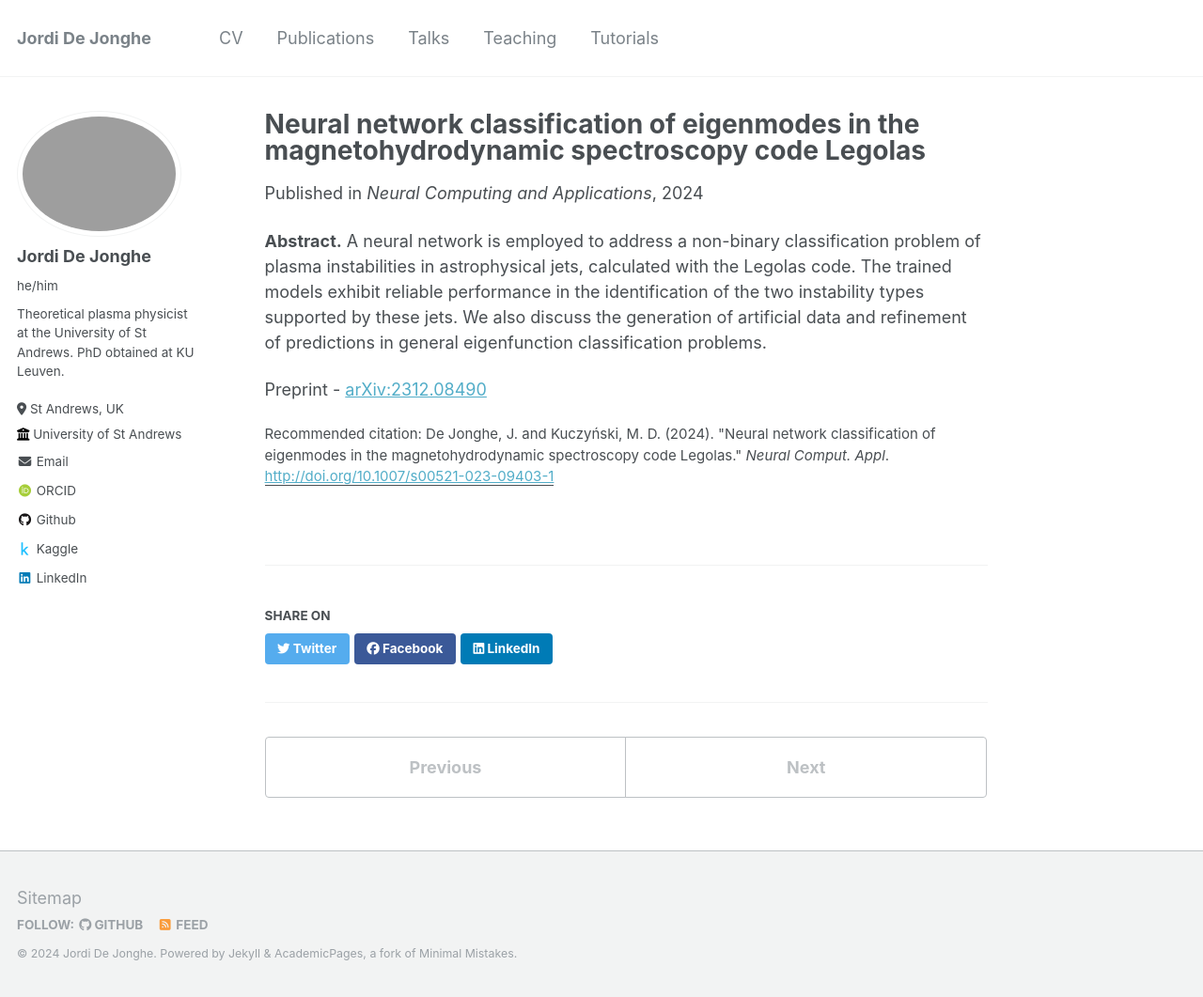
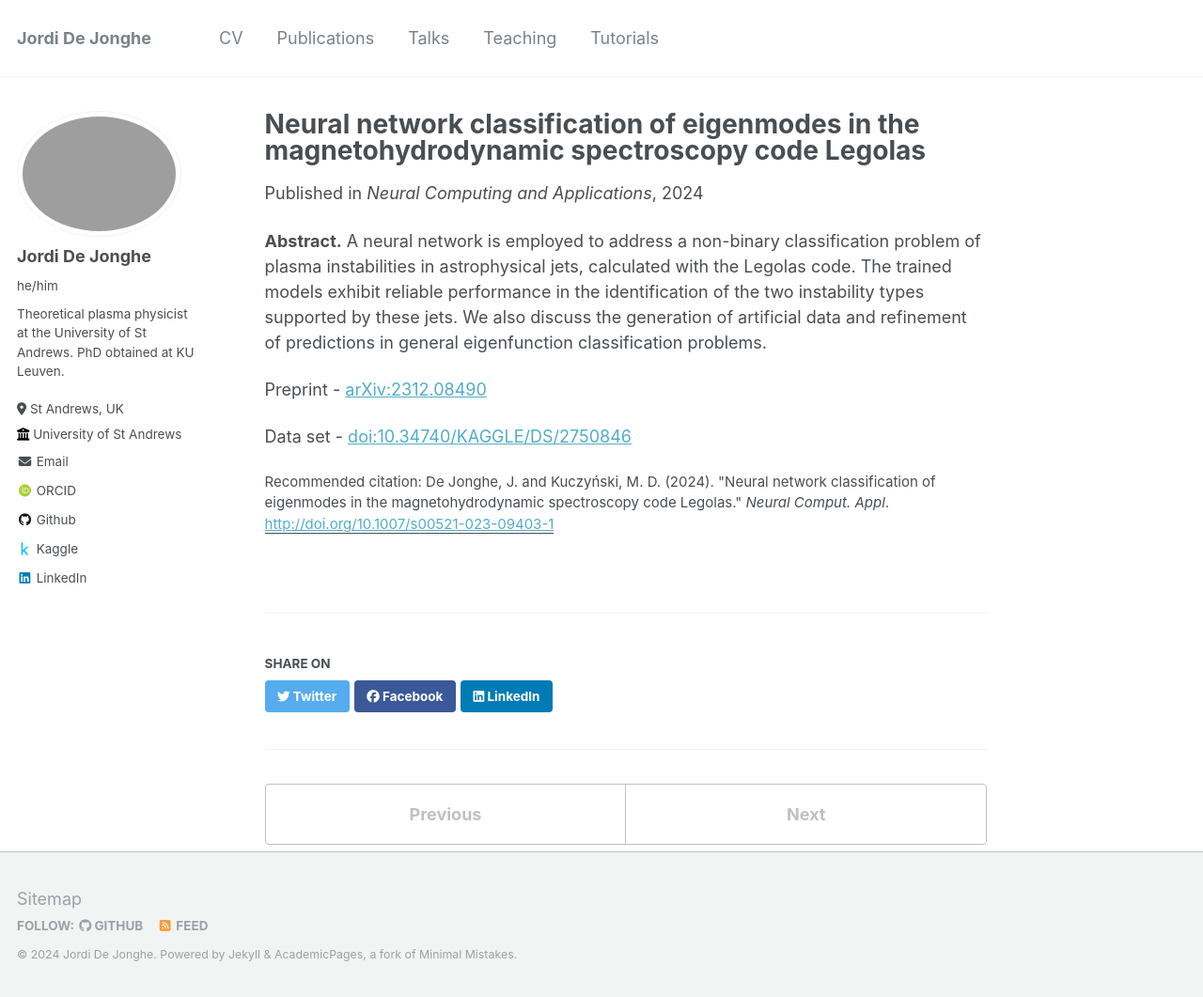
Before and after one commit to jordidj/jordidj.github.io, a Jekyll site: the page built from _publications/2024-01-neuralnetwork.md, in a window 1280 px wide and 1061 px high. Shown: the whole window at 94% size. Built offline with Jekyll 4.4.1, drawn with Linux system fonts in a browser that asks for light colours; some web fonts are replaced.

Commit message:
link to data set

```diff
--- a/_publications/2024-01-neuralnetwork.md
+++ b/_publications/2024-01-neuralnetwork.md
@@ -12,3 +12,5 @@ citation: 'De Jonghe, J. and Kuczyński, M. D. (2024). &quot;Neural network clas
 __Abstract.__ A neural network is employed to address a non-binary classification problem of plasma instabilities in astrophysical jets, calculated with the Legolas code. The trained models exhibit reliable performance in the identification of the two instability types supported by these jets. We also discuss the generation of artificial data and refinement of predictions in general eigenfunction classification problems.
 
 Preprint - [arXiv:2312.08490](https://arxiv.org/abs/2312.08490)
+
+Data set - [doi:10.34740/KAGGLE/DS/2750846](https://doi.org/10.34740/KAGGLE/DS/2750846)
```
